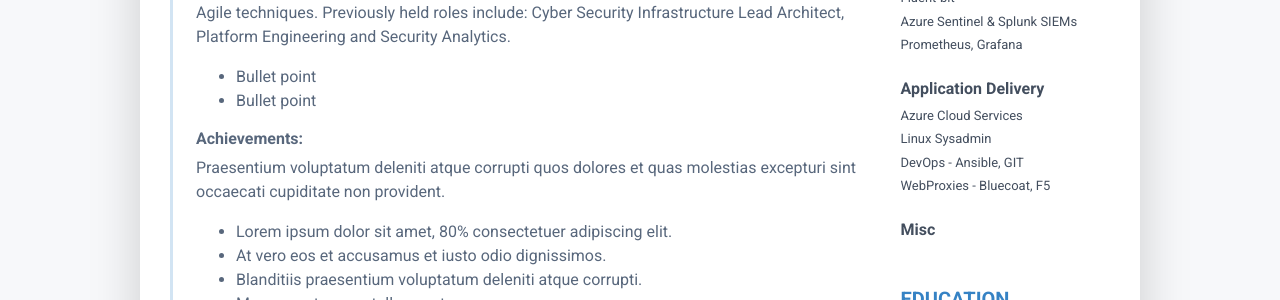
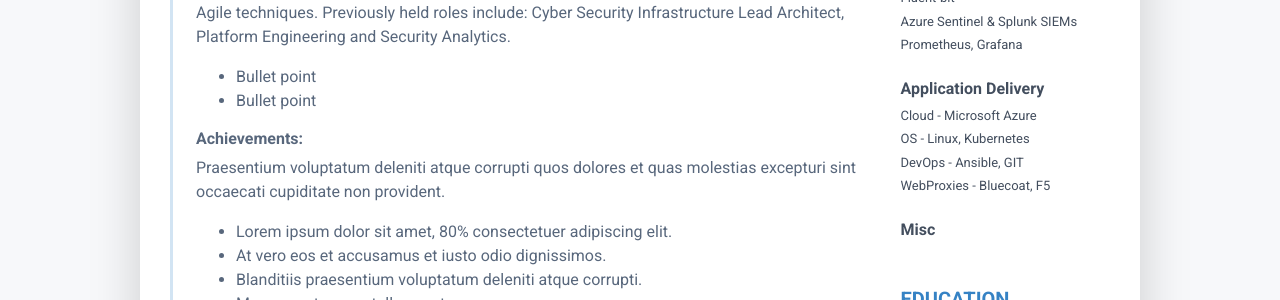
Before and after one commit to Hamy200/resume, a Jekyll site: the page built from index.markdown, in a window 1280 px wide. Shown: the part 429-729 px from the top of the page. Built offline with Jekyll 4.4.1, drawn with Linux system fonts in a browser that asks for light colours; nearby versions of some CDN libraries.

Commit message:
Update data.yml

```diff
--- a/_data/data.yml
+++ b/_data/data.yml
@@ -146,8 +146,8 @@ skills:
       - name: Prometheus, Grafana
   - category: Application Delivery
     tools:
-      - name: Azure Cloud Services
-      - name: Linux Sysadmin
+      - name: Cloud - Microsoft Azure
+      - name: OS - Linux, Kubernetes
       - name: DevOps - Ansible, GIT
       - name: WebProxies - Bluecoat, F5
   - category: Misc
@@ -162,5 +162,3 @@ skills:
       - Azure Kubernetes Service (AKS)
       - Pagerduty
       - Windows
-      - Akamai
-      - Cloudflare
```
